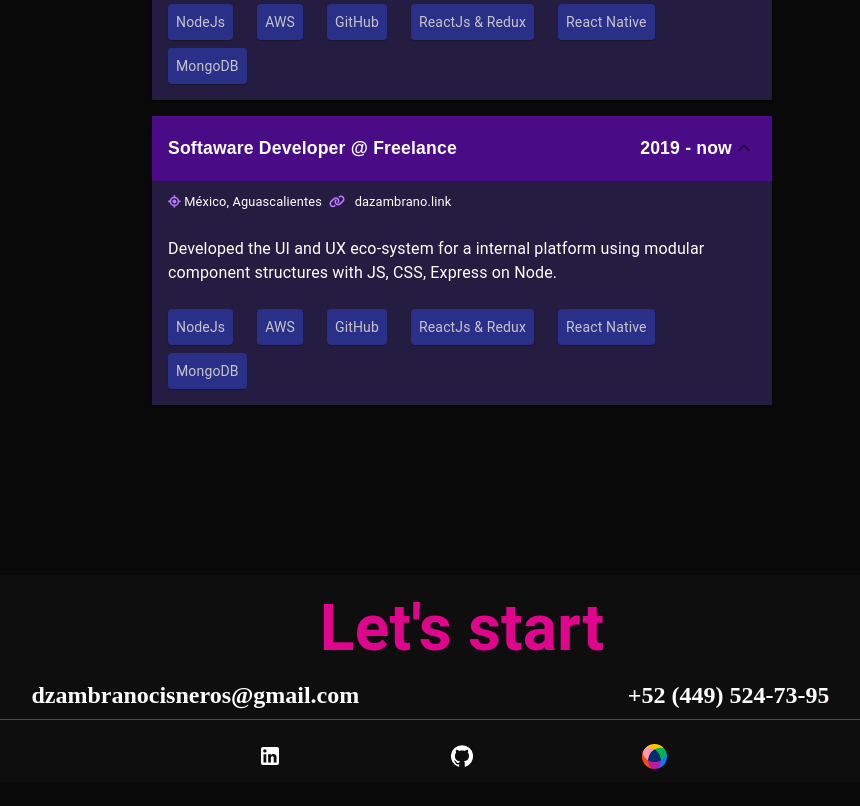
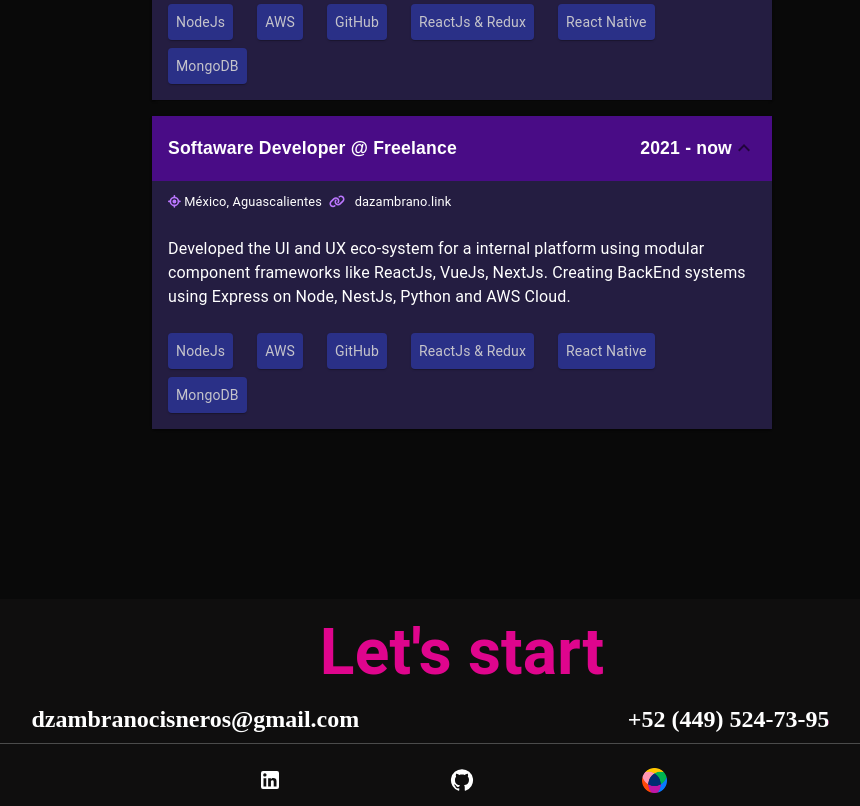
Before and after one commit to dazambrano/web, a React (Create React App) app: page / in a window 1280 px wide. Shown: the part 2820-3626 px from the top of the page, without its empty margins (178-1038 px from the left). Before the commit the page ends 3602 px from the top, so only its background shows below. Built offline with nearby package versions, Linux system fonts and the light colour scheme.

Commit message:
Create Module called Expertice

```diff
--- a/src/components/Experience/Experience.js
+++ b/src/components/Experience/Experience.js
@@ -45,11 +45,11 @@
     },
     {
         title: "Softaware Developer @ Freelance",
-        time: "2019 - now",
+        time: "2021 - now",
         location: "México, Aguascalientes",
         page_location: "https://www.dazambrano.link/#my_expertise",
         page: "dazambrano.link",
-        description: "Developed the UI and UX eco-system for a internal platform using modular component structures with JS, CSS, Express on Node.",
+        description: "Developed the UI and UX eco-system for a internal platform using modular component frameworks like ReactJs, VueJs, NextJs. Creating BackEnd systems using Express on Node, NestJs, Python and AWS Cloud.",
         tools: ["NodeJs", "AWS", "GitHub", "ReactJs & Redux", "React Native", "MongoDB"]
     }
 ]
```
